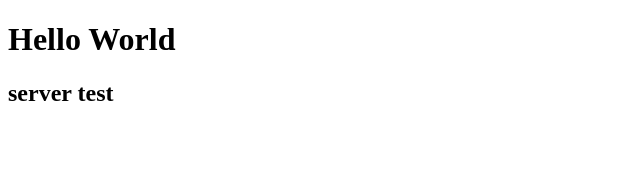
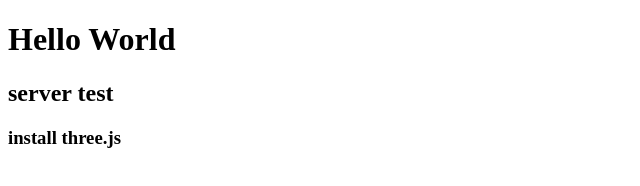
Before and after one commit to gaurvisualart/3d-folder, a plain HTML site: page index.html in a window 1280 px wide. Shown: the whole page, without its empty margins (0-640 px from the left). Drawn offline with Linux system fonts and the light colour scheme.

Commit message:
Update index.html

```diff
--- a/index.html
+++ b/index.html
@@ -6,6 +6,7 @@
 <body>
 	<h1>Hello World</h1>
         <h2>server test</h2>
+        <h3>install three.js</h3>
 
 
 </body>
```
